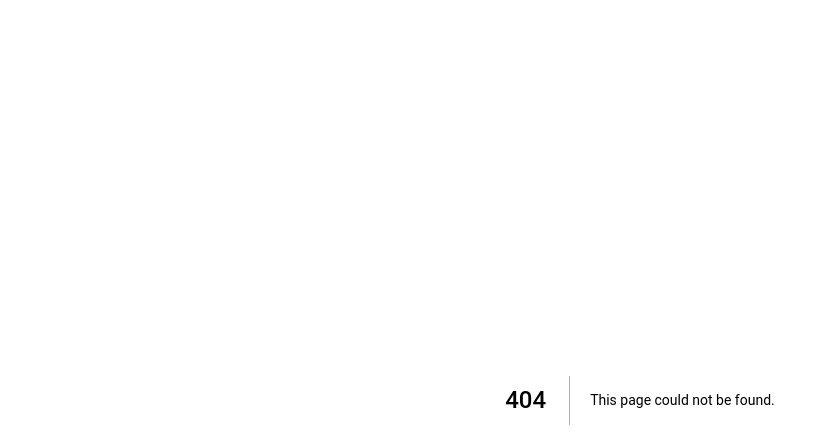
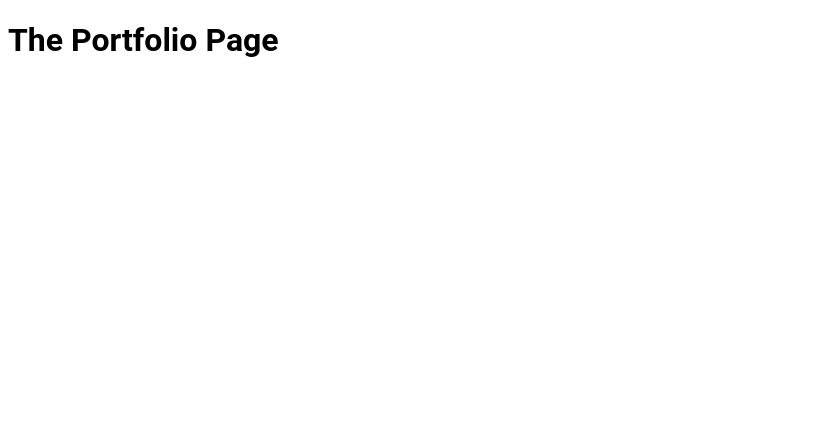
Before and after one commit to WebLean/NextJS-Course, a Next.js app: page /portfolio in a window 1280 px wide. Before the commit this address had no page. Shown: the top 446 px of the page, without its empty margins (0-826 px from the left). Built offline with nearby package versions, Linux system fonts and the light colour scheme.

Commit message:
Working with Nested Paths & Routes

```diff
--- /dev/null
+++ b/pages/portfolio/index.js
@@ -0,0 +1,11 @@
+import React from 'react';
+
+function PortfolioPage() {
+  return (
+    <div>
+      <h1>The Portfolio Page</h1>
+    </div>
+  );
+}
+
+export default PortfolioPage;
```
Also changed, not shown: pages/about/index.js (added, +11 -0 lines), pages/portfolio/list.js (added, +11 -0 lines).
